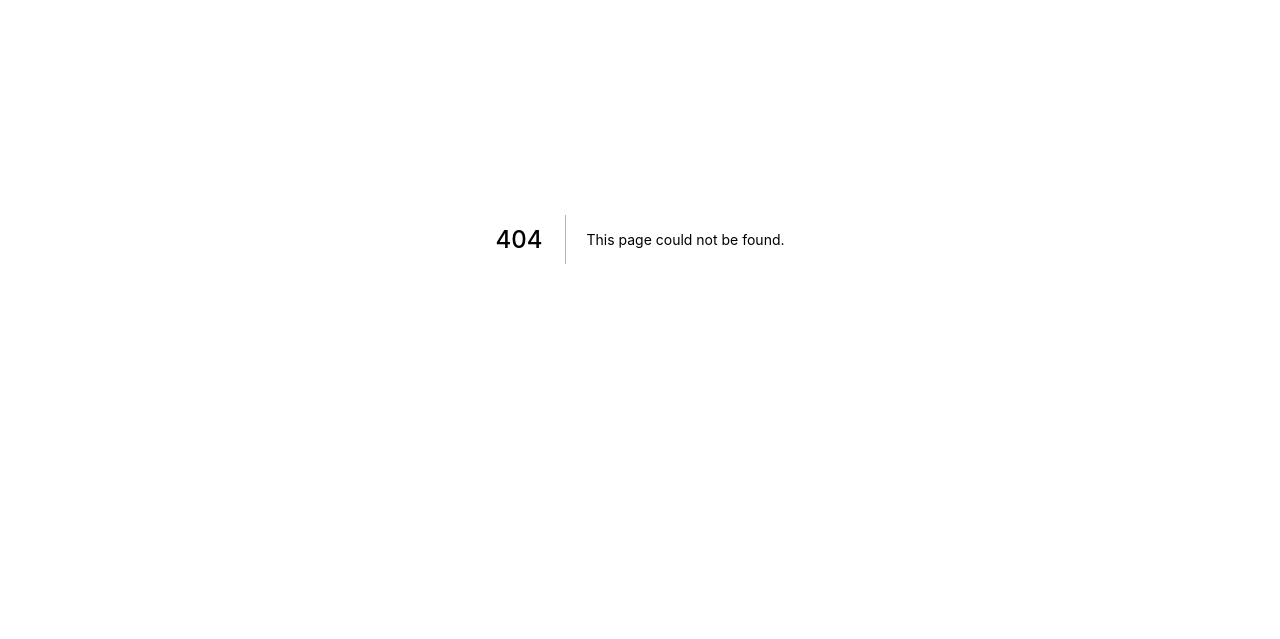
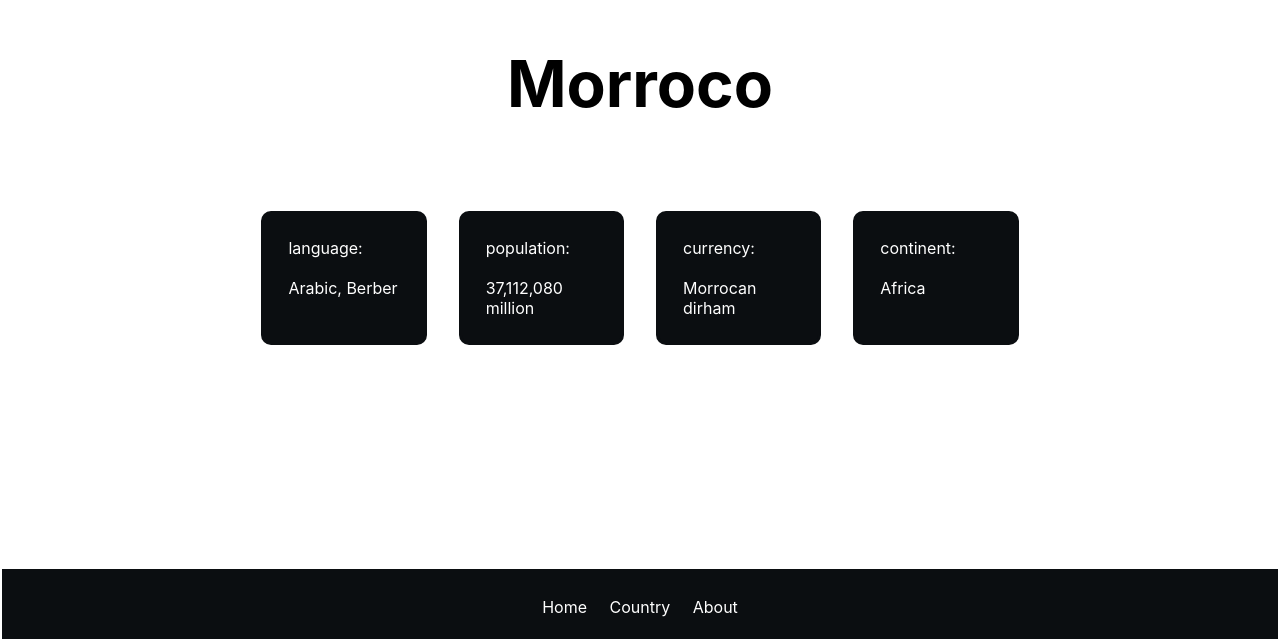
Before and after one commit to MeztliRA/kuoyms, a Next.js app: page /country/morocco in a window 1280 px wide. Before the commit this address had no page. Shown: the part 161-800 px from the top of the page. Built offline with nearby package versions, Linux system fonts and the light colour scheme.

Commit message:
fixed morocco page

```diff
--- /dev/null
+++ b/pages/country/morocco.tsx
@@ -0,0 +1,13 @@
+import CountryInfo from "../../components/CountryInfo";
+
+export default function morocco() {
+    return (
+        <CountryInfo
+            name="Morroco"
+            language="Arabic, Berber"
+            continent="Africa"
+            population="37,112,080 million"
+            currency="Morrocan dirham"
+        />
+    )
+}
```
